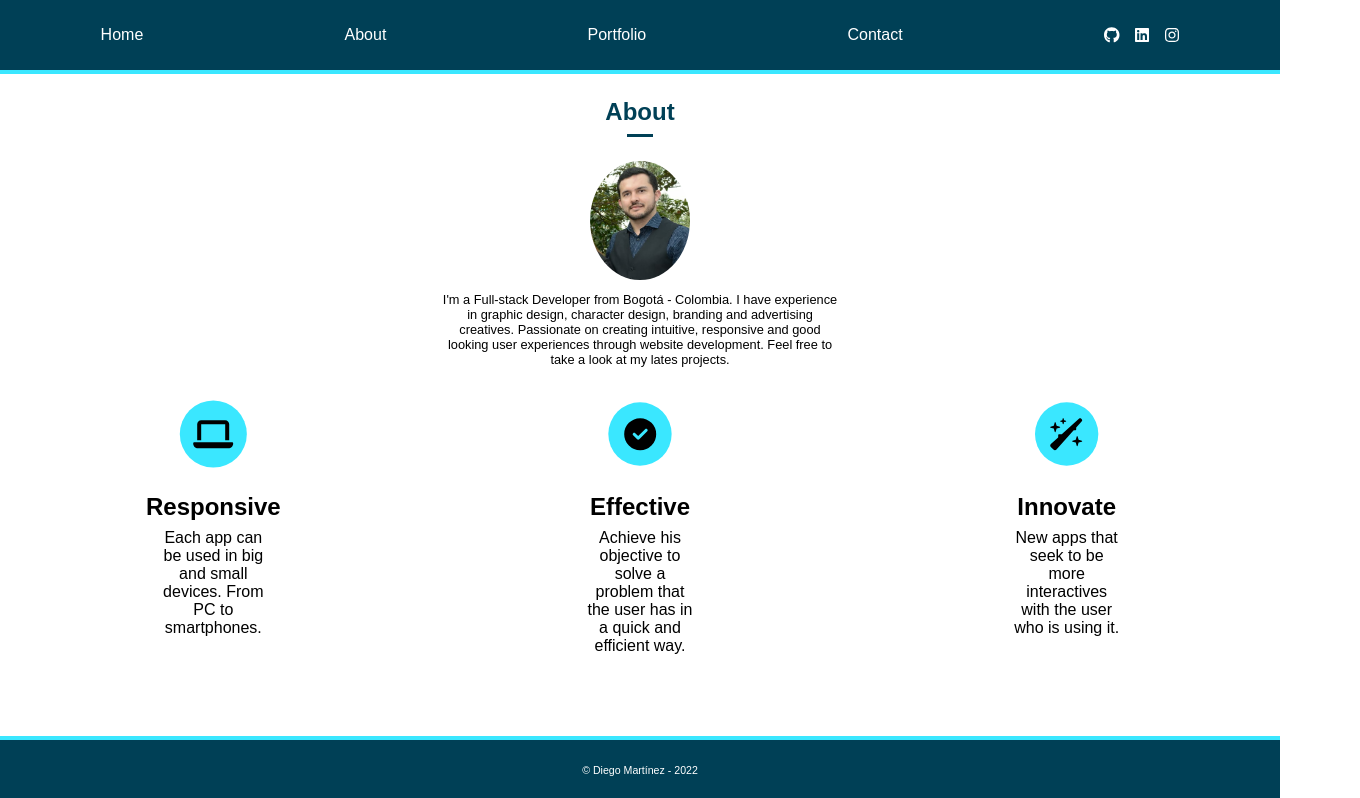
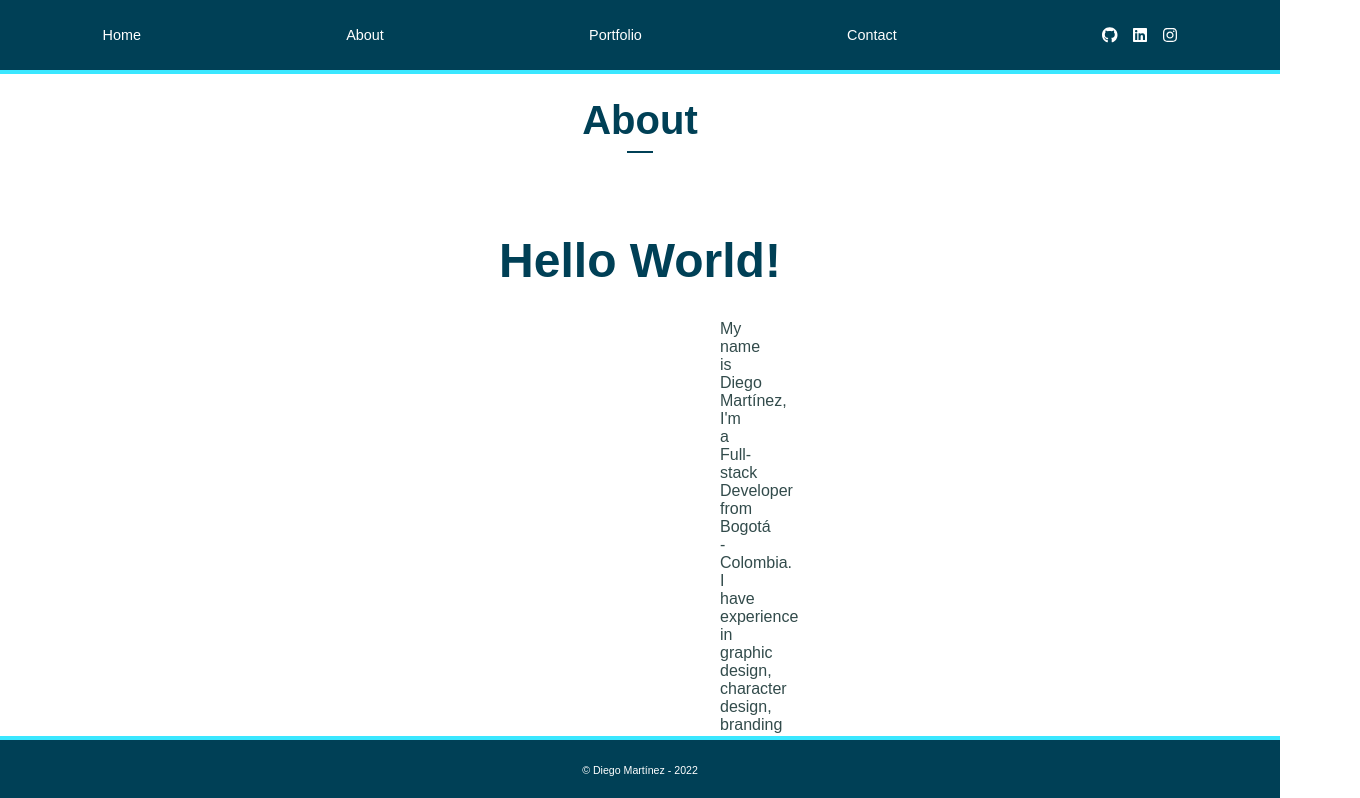
Before and after one commit to DiegoEMartinezZ/PortfolioWeb, a React (Create React App) app: page / in a window 1280 px wide. Shown: the top 798 px of the page, 1360 px wide, since content can reach past the window. Built offline with nearby package versions, Linux system fonts and the light colour scheme.

Commit message:
se modifica el about

```diff
--- a/src/components/about/About.js
+++ b/src/components/about/About.js
@@ -1,31 +1,33 @@
-import React from 'react';
-import { FontAwesomeIcon } from '@fortawesome/react-fontawesome';
+import React from "react";
+import { FontAwesomeIcon } from "@fortawesome/react-fontawesome";
 import {
   faCircleCheck,
   faLaptop,
   faWandSparkles,
-} from '@fortawesome/free-solid-svg-icons';
-import image from '../../images/profileimage.jpg';
+} from "@fortawesome/free-solid-svg-icons";
+import { faTeamspeak } from "@fortawesome/free-brands-svg-icons";
 
 export const About = () => {
   return (
     <div className="about-container" id="about">
       <section className="about">
         <br />
-        <h1 className="about-title"> About </h1>
+        <h1 className="section-title"> About </h1>
         <div className="space"> </div>
 
         {/*Parte de foto mia + descripcion*/}
         <section className="about-description">
-          <picture className="image">
-            <img src={image} alt="profile-pic" className="image-profile" />
-          </picture>
-          <p>
-            I'm a Full-stack Developer from Bogotá - Colombia. I have experience
-            in graphic design, character design, branding and advertising
-            creatives. Passionate on creating intuitive, responsive and good
-            looking user experiences through website development. Feel free to
-            take a look at my lates projects.
+          <h2 className="about-title"> Hello World! </h2>
+          <p className="about-info">
+            My name is Diego Martínez, I'm a Full-stack Developer from Bogotá -
+            Colombia. I have experience in graphic design, character design,
+            branding and advertising creatives. Passionate on creating
+            intuitive, responsive and good looking user experiences through
+            website development.
+            <br />
+            <br />
+            Feel free to take a look at my lates{" "}
+            <a href="#projects"> projects. </a>
           </p>
         </section>
 
@@ -57,6 +59,15 @@ export const About = () => {
               using it.
             </p>
           </article>
+
+          <article className="ability-container">
+            <FontAwesomeIcon icon={faTeamspeak} className="abilitiesIcon" />
+            <h2 className="ability-title"> Teamwork </h2>
+            <p className="ability-description">
+              New apps that seek to be more interactives with the user who is
+              using it.
+            </p>
+          </article>
         </section>
       </section>
     </div>
--- a/src/components/about/styles.css
+++ b/src/components/about/styles.css
@@ -6,32 +6,80 @@
   transition: all 0.1s ease;
 }
 
-section .about-description {
-  padding: 1rem;
-  margin: 0rem 10%;
+div.about-container {
+  margin-top: 2rem;
+  margin-bottom: 5rem;
 }
 
-section .about-description p {
-  font-size: 0.8rem;
-  padding: 0 30%;
-  text-align: center;
-}
-
-picture img.image-profile {
-  border-radius: 100%;
-  margin: 0.5rem;
-  width: 10%;
-  height: auto;
-}
-
-h1.about-title {
-  margin: 0 3rem;
-  margin-top: 5rem;
+h1.section-title {
+  margin: 0 2rem;
+  font-size: 2.5rem;
+  margin-top: 3rem;
   color: #004056;
 }
 
+section.about-description {
+  margin: 5rem;
+}
+
+h2.about-title {
+  font-size: 3rem;
+  margin: 2rem 0;
+  color: #004056;
+}
+
+article picture img.imageProfile {
+  border-radius: 100%;
+}
+
+p.about-info {
+  padding: 0 40rem;
+  text-align: center;
+  color: #324b4b;
+}
+
+section p.about-info a {
+  cursor: pointer;
+  font-style: none;
+  font-weight: bolder;
+  color: #324b4b;
+}
+
+div.space {
+  border-top: 0.15rem #004056 solid;
+  width: 2%;
+  margin: auto;
+  margin-top: 0.5rem;
+  margin-bottom: 4.5rem;
+}
+
+section.abilities {
+  display: grid;
+  grid-template-columns: 1fr 1fr 1fr 1fr;
+  grid-gap: 1rem;
+  margin: auto;
+}
+
+.abilitiesIcon {
+  font-size: 1.5rem;
+  margin-top: 1rem;
+  padding: 1.2rem;
+  clip-path: circle(45% at 50% 50%);
+  background-color: #3ae7ff;
+  color: #324b4b;
+}
+
 h2.ability-title {
+  font-size: 1.5rem;
   margin: 0.5rem 0;
+  color: #004056;
+}
+
+p.ability-description {
+  font-size: 1rem;
+  margin: auto 30%;
+  text-align: center;
+  color: #324b4b;
 }
 
 h3 {
@@ -42,31 +90,6 @@ h3 {
 
 h5 {
   font-weight: lighter;
-}
-
-div.space {
-  border-top: 0.2rem #004056 solid;
-  width: 2%;
-  margin: auto;
-  margin-top: 0.5rem;
-}
-
-section.abilities {
-  display: grid;
-  grid-template-columns: 1fr 1fr 1fr;
-  margin: auto;
-}
-
-.abilitiesIcon {
-  font-size: 2rem;
-  margin: 1rem;
-  padding: 1.2rem;
-  clip-path: circle(45% at 50% 50%);
-  background-color: #3ae7ff;
-}
-
-p.ability-description {
-  margin: auto 10rem;
 }
 
 footer {
@@ -88,6 +111,9 @@ div.projects-container {
 }
 
 @media (max-width: 600px) {
+  p.about-info {
+    padding: 0 1rem;
+  }
   section.abilities {
     grid-template-columns: 1fr;
     font-size: 0.8rem;
--- a/src/components/navBar/NavBar.js
+++ b/src/components/navBar/NavBar.js
@@ -6,7 +6,7 @@ export const NavBar = () => {
   return (
     <div className="navbar-container">
       <ul className="navbar">
-        <a href="/">
+        <a href="#about">
           <li> Home </li>
         </a>
 
--- a/src/components/navBar/navbar.css
+++ b/src/components/navBar/navbar.css
@@ -18,7 +18,8 @@ div ul.navbar {
   flex-wrap: nowrap;
   padding: 1rem 0;
   background-color: #004056;
-  font-size: 1rem;
+  font-size: 0.9rem;
+
   border-bottom: 0.3rem solid #3ae7ff;
 }
 
```
